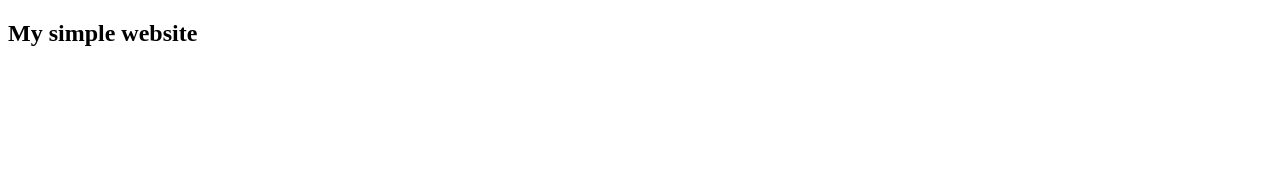
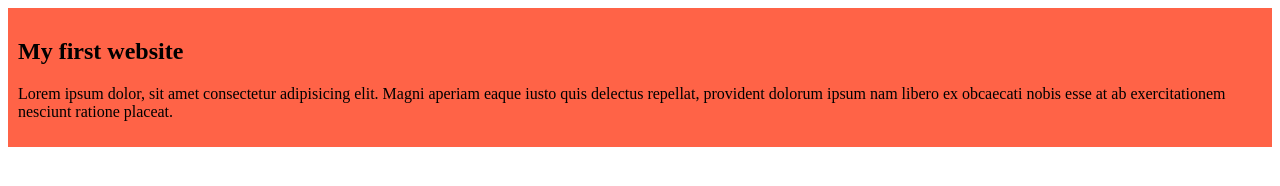
Before and after one commit to Nasrinrumkey/my-simple-website, a plain HTML site: page index.html in a window 1280 px wide. Drawn offline with Linux system fonts and the light colour scheme.

Commit message:
added the first blog

```diff
--- a/index.html
+++ b/index.html
@@ -3,9 +3,13 @@
 <head>
     <meta charset="UTF-8">
     <meta name="viewport" content="width=device-width, initial-scale=1.0">
-    <title>Document</title>
+    <title>My simple website</title>
+    <link rel="stylesheet" href="styles/blog.css">
 </head>
 <body>
-    <h2>My simple website</h2>
+    <div>
+    <h2>My first website</h2>
+    <p>Lorem ipsum dolor, sit amet consectetur adipisicing elit. Magni aperiam eaque iusto quis delectus repellat, provident dolorum ipsum nam libero ex obcaecati nobis esse at ab exercitationem nesciunt ratione placeat.</p>
+    </div>
 </body>
 </html>
--- /dev/null
+++ b/styles/blog.css
@@ -0,0 +1,4 @@
+div{
+    background-color:tomato;
+    padding:10px;
+}
```
